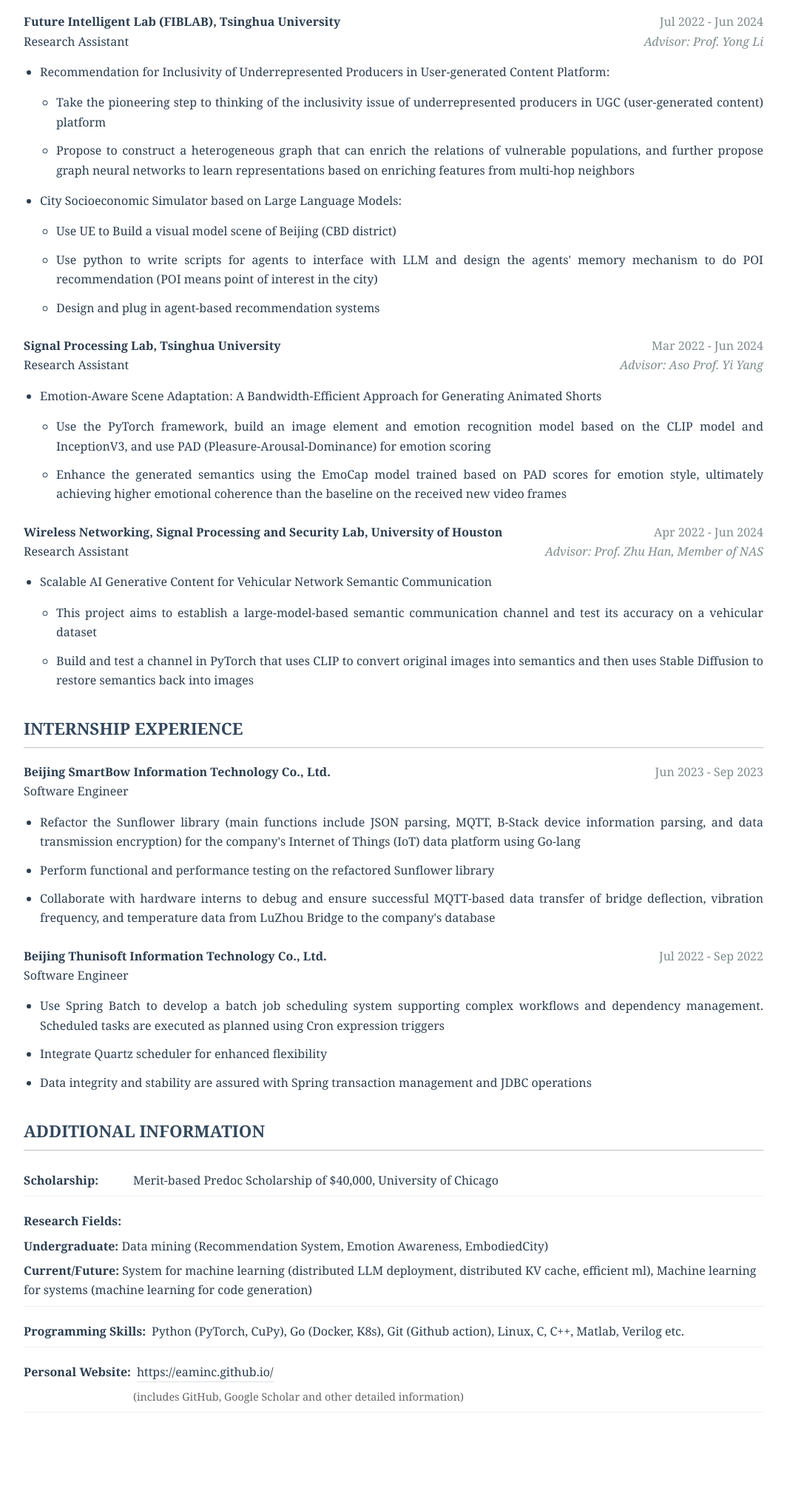
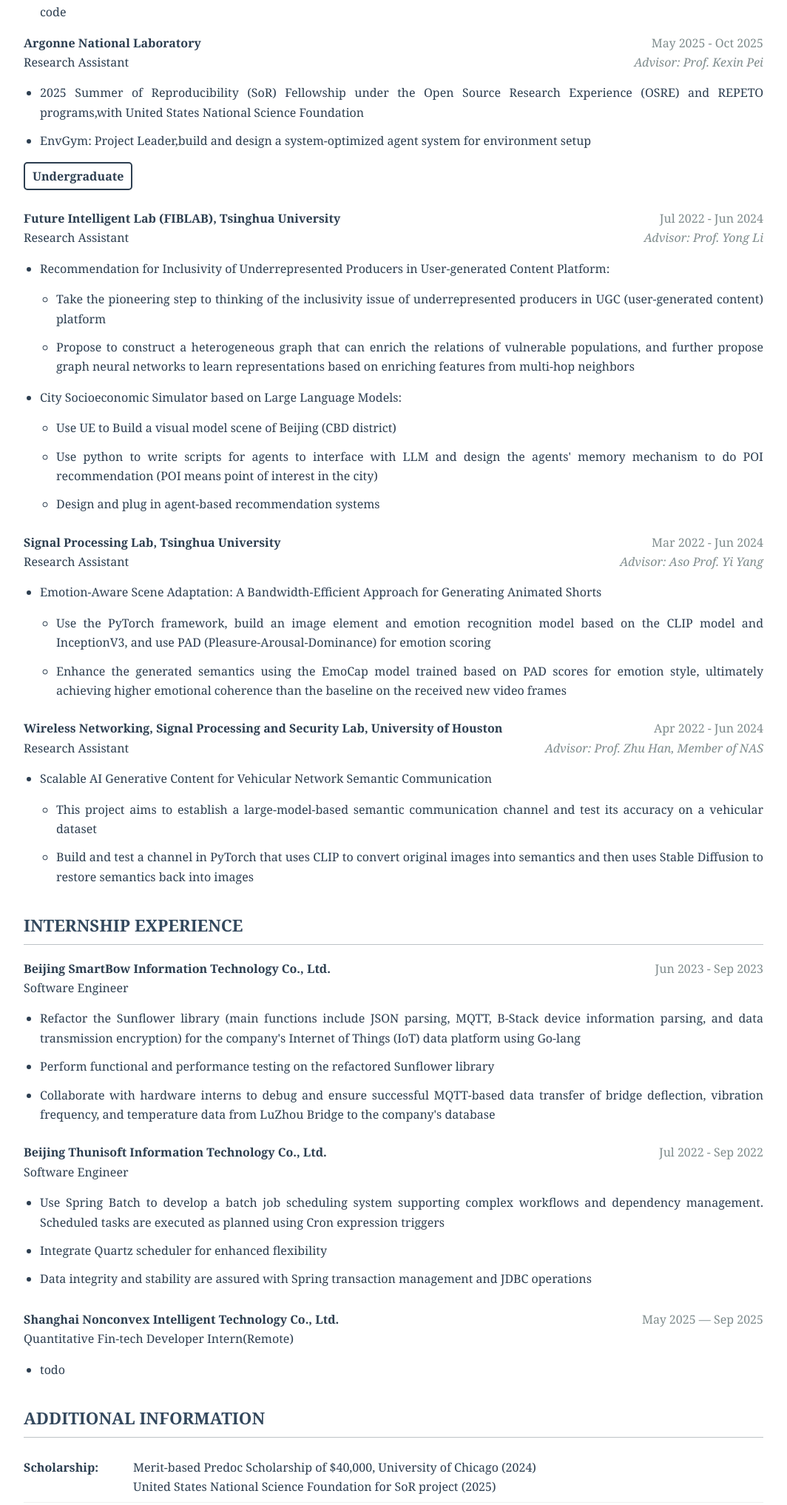
Before and after one commit to EaminC/eaminc.github.io, a plain HTML site: page intro.html in a window 1280 px wide. Shown: the part 1284-3318 px from the top of the page at 74% size, without its empty margins (108-1172 px from the left). Before the commit the page ends 3256 px from the top, so only its background shows below. Drawn offline with Linux system fonts and the light colour scheme.

Commit message:
Update intro.html

```diff
--- a/intro.html
+++ b/intro.html
@@ -73,6 +73,49 @@
         color: #7f8c8d;
         float: right;
       }
+      .compact-layout {
+        display: grid;
+        grid-template-columns: 1fr;
+        gap: 12px;
+      }
+      .compact-item {
+        display: flex;
+        flex-wrap: wrap;
+        align-items: baseline;
+        gap: 8px;
+        padding: 8px 0;
+        border-bottom: 1px solid #f0f0f0;
+      }
+      .compact-label {
+        font-weight: 600;
+        color: #2c3e50;
+        min-width: 140px;
+      }
+      .field-details {
+        display: grid;
+        gap: 6px;
+      }
+      .url-detail {
+        font-size: 0.9em;
+        color: #666;
+        width: 100%;
+        padding-left: 148px;
+      }
+      .number-box {
+        display: inline-block;
+        border: 2px solid #2c3e50;
+        border-radius: 5px;
+        padding: 4px 10px;
+        font-weight: bold;
+        color: #2c3e50;
+        font-size: 1em;
+        margin-right: 10px;
+      }
+      @media print {
+        .compact-item {
+          page-break-inside: avoid;
+        }
+      }
     </style>
   </head>
   <body>
@@ -108,29 +151,28 @@
       <h2>PUBLICATIONS</h2>
       <div class="publication-item">
         • Yang, Y., <span class="highlight">Cheng, Y.</span>, Feng, H., & Han,
-        Z. "Emotion-Aware Scene Adaptation: A Bandwidth-Efficient
-        Approach for Generating Animated Short". <i>MDPI Sensors 2024.</i>.
+        Z. "Emotion-Aware Scene Adaptation: A Bandwidth-Efficient Approach for
+        Generating Animated Short". <i>MDPI Sensors 2024.</i>.
       </div>
       <div class="publication-item">
         • Lan, X., <span class="highlight">Cheng, Y.</span>, Sheng, L., Gao, C.,
-        & Li, Y. "Depression detection on social media with large
-        language models". <i>arXiv preprint</i> arXiv:2403.10750.
+        & Li, Y. "Depression detection on social media with large language
+        models". <i>arXiv preprint</i> arXiv:2403.10750.
       </div>
       <div class="publication-item">
         • Lan, X., Piao, .., <span class="highlight">Cheng, Y.</span>, Gao, C.,
-        Li, Y., et al. "Recommendation for Inclusivity of
-        Underrepresented Producers in User-generated Content Platforms".
-        <i>in Recycle</i>.
+        Li, Y., et al. "Recommendation for Inclusivity of Underrepresented
+        Producers in User-generated Content Platforms". <i>in Recycle</i>.
       </div>
       <div class="publication-item">
         • Yang, Y., Feng, H., <span class="highlight">Cheng, Y.</span>, Ma, Y.,
-        & Han, Z.  "Minimizing Hallucinations and Communication Cost:
-        Adversarial Debate and Voting Mechanisms in LLM-Based Multi-Agents".
+        & Han, Z. "Minimizing Hallucinations and Communication Cost: Adversarial
+        Debate and Voting Mechanisms in LLM-Based Multi-Agents".
         <i>MDPI Applied Science 2025</i>.
       </div>
       <div class="publication-item">
-        • <span class="highlight">Cheng, Y.</span>  "Research on
-        Recommendation System Technology Based on Large Language Models".
+        • <span class="highlight">Cheng, Y.</span> "Research on Recommendation
+        System Technology Based on Large Language Models".
         <i>Tsinghua University Graduation Design</i>.
       </div>
       <div class="publication-item">
@@ -143,7 +185,7 @@
     <!-- 研究经历 -->
     <div class="section-block">
       <h2>RESEARCH EXPERIENCE</h2>
-
+<span class="number-box">Graduate</span>
       <div>
         <span class="institution">Lmcache Team</span>
         <span class="date">Sep 2024 - Present</span>
@@ -168,6 +210,26 @@
         </ul>
       </div>
 
+      <div>
+        <span class="institution">Argonne National Laboratory</span>
+        <span class="date">May 2025 - Oct 2025</span>
+        <div>
+          Research Assistant
+          <span class="advisor">Advisor: Prof. Kexin Pei</span>
+        </div>
+        <ul>
+          <li>
+            2025 Summer of Reproducibility (SoR) Fellowship under the Open
+            Source Research Experience (OSRE) and REPETO programs,with United
+            States National Science Foundation
+          </li>
+          <li>
+            EnvGym: Project Leader,build and design a system-optimized agent
+            system for environment setup
+          </li>
+        </ul>
+      </div>
+<span class="number-box">Undergraduate</span>
       <div style="margin-top: 25px">
         <span class="institution"
           >Future Intelligent Lab (FIBLAB), Tsinghua University</span
@@ -317,16 +379,32 @@
         </ul>
       </div>
     </div>
+
+      <div style="margin-top: 25px">
+        <span class="institution"
+          >Shanghai Nonconvex Intelligent Technology Co., Ltd. </span
+        >
+        <span class="date">May 2025 — Sep 2025</span>
+        <div>Quantitative Fin-tech Developer Intern(Remote)</div>
+        <ul>
+          <li>todo</li>
+        </ul>
+      </div>
+    </div>
+
+
+
     <div class="section-block">
       <h2>ADDITIONAL INFORMATION</h2>
       <div class="compact-layout">
         <!-- 奖学金 -->
         <div class="compact-item">
           <span class="compact-label">Scholarship:</span>
-          <span
-            >Merit-based Predoc Scholarship of $40,000, University of
-            Chicago</span
-          >
+          <span>
+            Merit-based Predoc Scholarship of $40,000, University of Chicago
+            (2024)<br />
+            United States National Science Foundation for SoR project (2025)
+          </span>
         </div>
 
         <!-- 研究领域 -->
@@ -366,41 +444,5 @@
         </div>
       </div>
     </div>
-
-    <style>
-      .compact-layout {
-        display: grid;
-        grid-template-columns: 1fr;
-        gap: 12px;
-      }
-      .compact-item {
-        display: flex;
-        flex-wrap: wrap;
-        align-items: baseline;
-        gap: 8px;
-        padding: 8px 0;
-        border-bottom: 1px solid #f0f0f0;
-      }
-      .compact-label {
-        font-weight: 600;
-        color: #2c3e50;
-        min-width: 140px;
-      }
-      .field-details {
-        display: grid;
-        gap: 6px;
-      }
-      .url-detail {
-        font-size: 0.9em;
-        color: #666;
-        width: 100%;
-        padding-left: 148px; /* 对齐标签宽度 */
-      }
-      @media print {
-        .compact-item {
-          page-break-inside: avoid;
-        }
-      }
-    </style>
   </body>
 </html>
```
